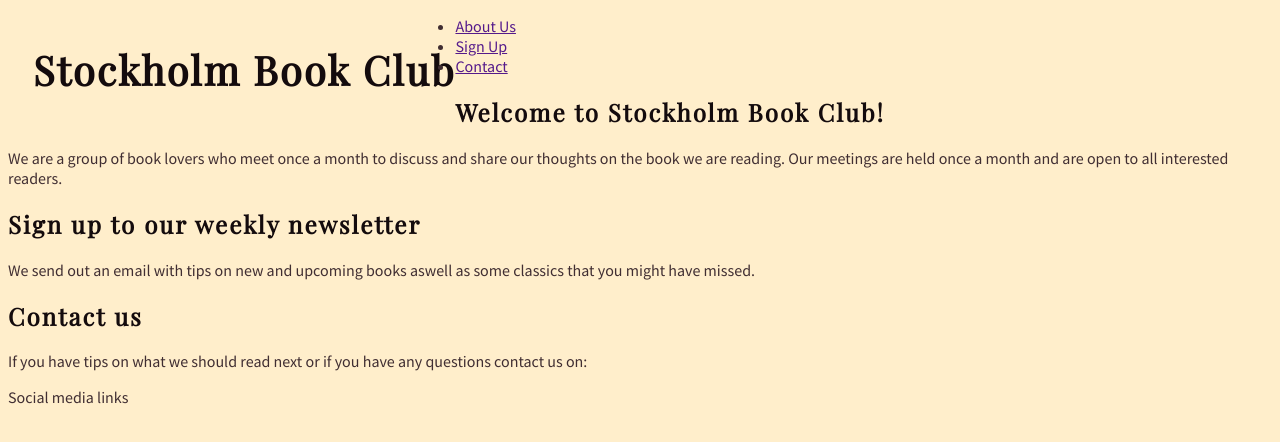
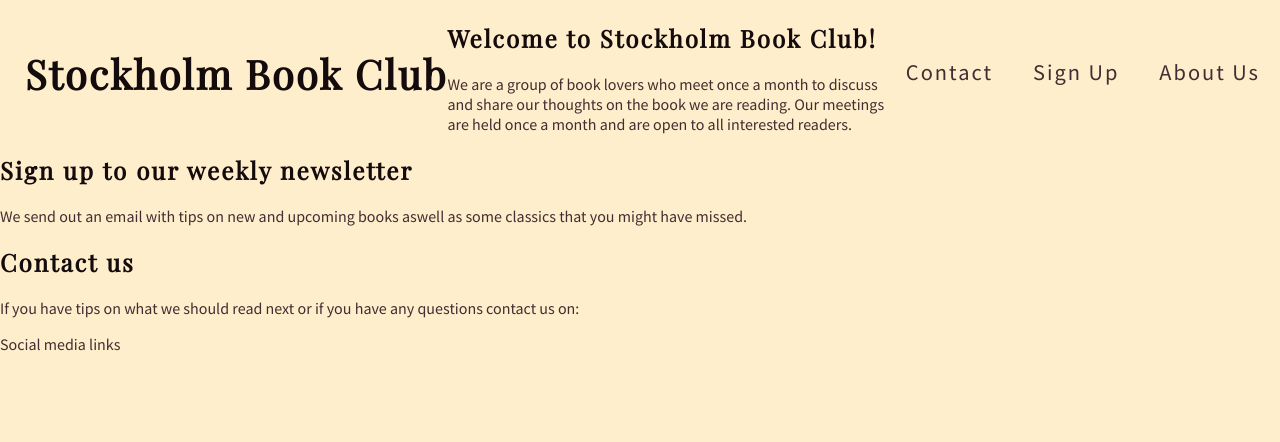
Before and after one commit to AntonLundd/portfolio-project-1, a plain HTML site: page index.html in a window 1280 px wide. Drawn offline with nearby package versions, Linux system fonts and the light colour scheme.

Commit message:
Add navigation style and moved to top right

```diff
--- a/assets/css/style.css
+++ b/assets/css/style.css
@@ -1,6 +1,8 @@
 @import url('https://fonts.googleapis.com/css2?family=Playfair+Display&family=Source+Sans+Pro&display=swap');
 
 body {
+    margin: 0;
+    padding: 0;
     font-family: Source Sans Pro, sans-serif;
     font-weight: 300;
     background-color: #FFEECB;
@@ -9,7 +11,8 @@ body {
 
 /* Headings and Logo */
 
-h1, h2 {
+h1,
+h2 {
     font-family: Playfair Display, sans-serif;
     letter-spacing: 2px;
     color: #140b0d;
@@ -20,3 +23,30 @@ h1, h2 {
     font-size: 250%;
     margin-left: 25px;
 }
+
+/* Navigation */
+
+#nav {
+    font-size: 1.4em;
+    letter-spacing: 2px;
+}
+
+#nav, #logo {
+    line-height: 50px;
+}
+
+#nav li {
+    float: right;
+    list-style-type: none;
+    margin: 25px 20px;
+    display: flex;
+}
+
+#nav a {
+    color: inherit;
+    text-decoration: none;
+}
+
+#nav a:hover {
+    color: #c71b40;
+}
--- a/index.html
+++ b/index.html
@@ -17,7 +17,7 @@
             <h1 id="logo">Stockholm Book Club</h1>
         </a>
         <nav>
-            <ul>
+            <ul id="nav">
                 <li>
                     <a href="">About Us</a>
                 </li>
```
